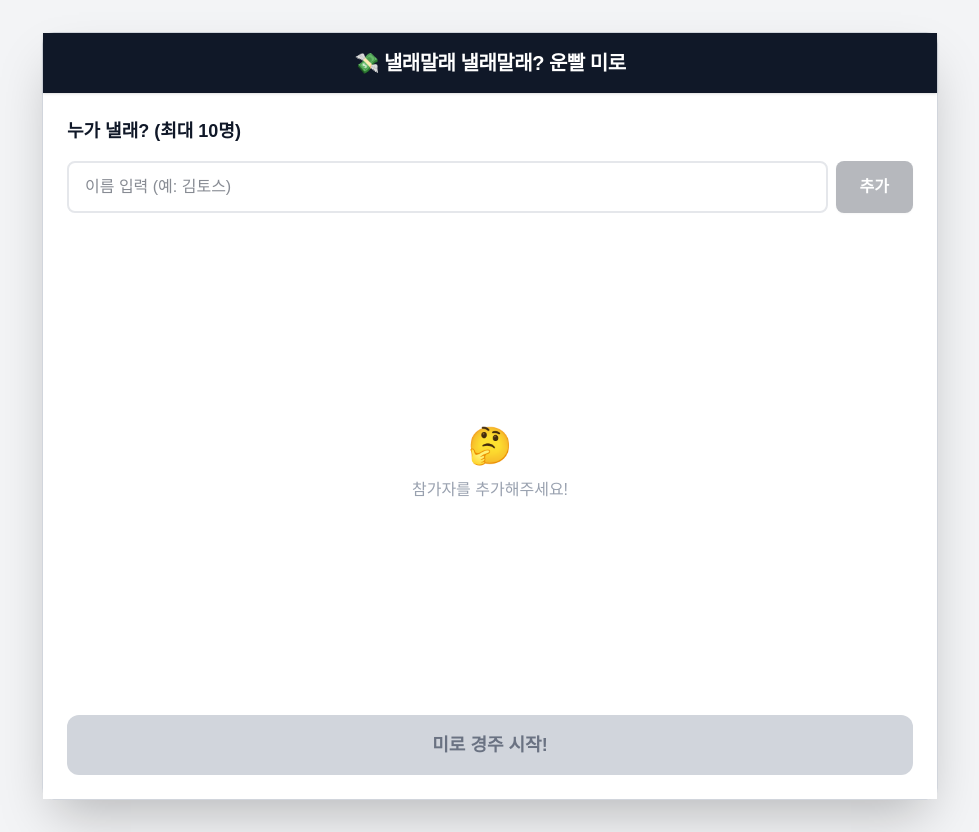
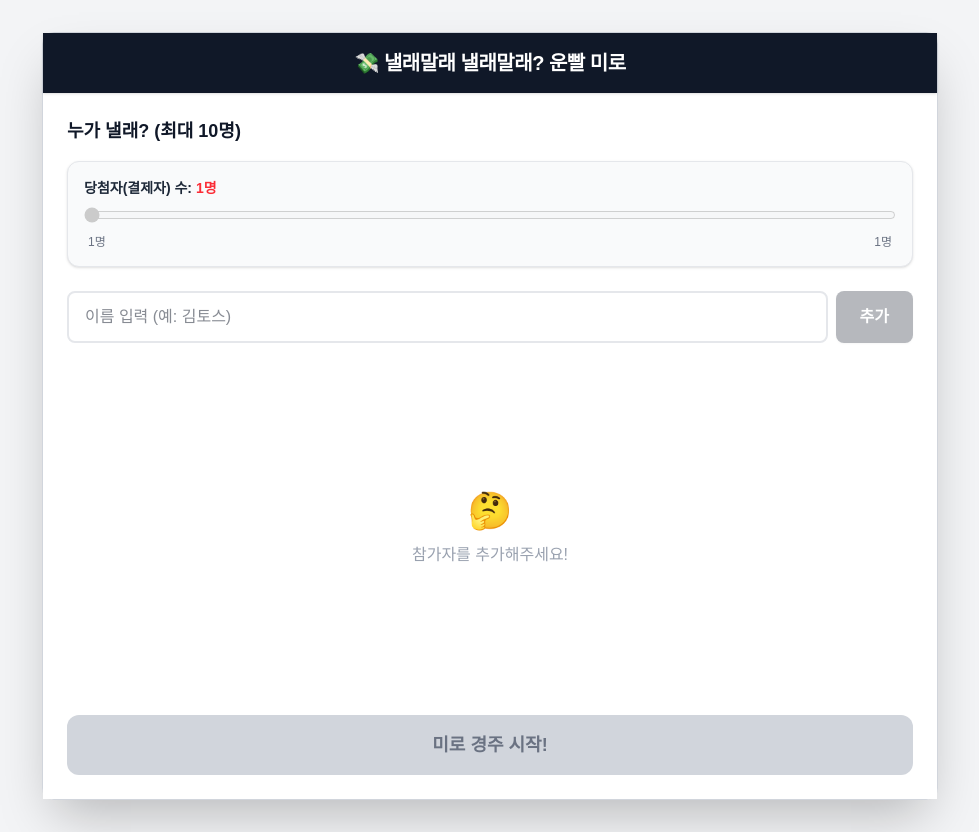
Before and after one commit to ahnseongeun/toss-maze, a Next.js app: page / in a window 1280 px wide. Shown: the whole page, without its empty margins (150-1129 px from the left). Built offline with nearby package versions, Linux system fonts and the light colour scheme.

Commit message:
feat: Add penalty count mode

```diff
--- a/src/app/page.tsx
+++ b/src/app/page.tsx
@@ -37,6 +37,7 @@ export default function TossMazeRace() {
   const [playerPositions, setPlayerPositions] = useState<{ x: number; y: number }[]>([]);
   const [ranks, setRanks] = useState<number[]>([]);
   const [leaderboard, setLeaderboard] = useState<{id: number, time: number}[]>([]);
+  const [penaltyCount, setPenaltyCount] = useState(1);
   const [isSlowMotion, setIsSlowMotion] = useState(false);
 
   const canvasRef = useRef<HTMLCanvasElement>(null);
@@ -61,7 +62,13 @@ export default function TossMazeRace() {
   };
 
   const removePlayer = (id: number) => {
-    setPlayers(players.filter((p) => p.id !== id));
+    setPlayers((prev) => {
+      const next = prev.filter((p) => p.id !== id);
+      if (penaltyCount > next.length - 1 && next.length >= 2) {
+        setPenaltyCount(next.length - 1);
+      }
+      return next;
+    });
   };
 
   const startRace = () => {
@@ -69,6 +76,8 @@ export default function TossMazeRace() {
       alert("최소 2명의 참가자가 필요합니다.");
       return;
     }
+    const finalPenaltyCount = Math.min(Math.max(1, penaltyCount), players.length - 1);
+    setPenaltyCount(finalPenaltyCount);
     generateMazeAndPaths();
     setLeaderboard([]);
     finishedPlayersRef.current = [];
@@ -226,12 +235,11 @@ export default function TossMazeRace() {
     const durationsByRank = new Array(players.length);
     for (let i = 0; i < players.length; i++) {
        if (i === 0) {
-          durationsByRank[i] = 10000 + Math.random() * 1000; // 1등은 10~11초
-       } else if (i === players.length - 1) {
-          // 꼴찌는 뒤에서 두번째 사람보다 정확히 0.05초(50ms) 늦게 들어오도록 설정
+          durationsByRank[i] = 10000 + Math.random() * 1000;
+       } else if (i === players.length - penaltyCount) {
+          // 💡 생존 턱걸이(마지막 안전권)와 첫 당첨자 사이를 0.05초(50ms) 차이로 만들어 극적 연출!
           durationsByRank[i] = durationsByRank[i-1] + 50;
        } else {
-          // 중간 등수들은 1.5초 간격으로 무작위 배분
           durationsByRank[i] = durationsByRank[i-1] + 1500 + Math.random() * 1000;
        }
     }
@@ -251,14 +259,19 @@ export default function TossMazeRace() {
          if (virtualTime < durations[i]) runningCount++;
       });
 
-      // 2명 이하 남았고, 꼴찌 앞사람(뒤에서 2등)의 도착 시간이 1초(1000ms) 이내로 남았을 때 슬로우 모션
+      // 생존자가 모두 도착했고, 꼴찌 그룹(당첨자들)의 첫 번째 사람 도착이 1초(1000ms) 이내로 남았을 때 슬로우 모션 발동!
       let shouldSlowMotion = false;
       if (players.length >= 2) {
-         const secondToLastId = ranks[ranks.length - 2];
-         const secondToLastIndex = players.findIndex(p => p.id === secondToLastId);
-         const secondToLastDuration = durations[secondToLastIndex];
+         // 마지막 안전권 참가자의 ID
+         const lastSafeId = ranks[ranks.length - penaltyCount - 1];
+         // (주의: penaltyCount가 players.length와 같다면 lastSafeId가 undefined 될 수 있으나 UI에서 제한됨)
+         if (lastSafeId) {
+           const lastSafeIndex = players.findIndex(p => p.id === lastSafeId);
+           const lastSafeDuration = durations[lastSafeIndex];
 
-         shouldSlowMotion = runningCount <= 2 && virtualTime >= secondToLastDuration - 1000;
+           // 현재 남은 러너가 '안전권 1명 + 당첨자들' 일 때부터 슬로우 모션
+           shouldSlowMotion = runningCount <= penaltyCount + 1 && virtualTime >= lastSafeDuration - 1000;
+         }
       }
 
       let speedFactor = 1.0;
@@ -399,14 +412,14 @@ export default function TossMazeRace() {
       ctx.textBaseline = "middle";
       ctx.fillText(p.emoji, px, py);
 
-      ctx.font = `bold ${cellSize * 0.25}px sans-serif`;
+      ctx.font = `bold ${cellSize * 0.45}px sans-serif`;
       const text = p.name;
       const textWidth = ctx.measureText(text).width;
-      const tagY = py - cellSize * 0.65;
+      const tagY = py - cellSize * 0.75;
 
       ctx.fillStyle = "rgba(0, 0, 0, 0.75)";
       ctx.beginPath();
-      ctx.roundRect(px - textWidth / 2 - 6, tagY - cellSize * 0.2 - 2, textWidth + 12, cellSize * 0.4 + 4, 4);
+      ctx.roundRect(px - textWidth / 2 - 8, tagY - cellSize * 0.25 - 2, textWidth + 16, cellSize * 0.5 + 4, 6);
       ctx.fill();
 
       ctx.fillStyle = "white";
@@ -435,6 +448,24 @@ export default function TossMazeRace() {
           {view === "input" && (
             <div className="p-6 flex-1 flex flex-col bg-white">
               <h2 className="text-lg font-bold mb-4 text-gray-900">누가 낼래? (최대 10명)</h2>
+
+              <div className="mb-6 bg-gray-50 p-4 rounded-xl border border-gray-200 shadow-sm">
+                <label className="block text-sm font-bold text-gray-800 mb-2">당첨자(결제자) 수: <span className="text-red-500 font-black">{penaltyCount}명</span></label>
+                <input
+                  type="range"
+                  min="1"
+                  max={Math.max(1, players.length - 1)}
+                  value={penaltyCount}
+                  onChange={(e) => setPenaltyCount(parseInt(e.target.value))}
+                  disabled={players.length < 2}
+                  className="w-full accent-gray-900 cursor-pointer"
+                />
+                <div className="flex justify-between text-xs text-gray-500 font-medium px-1 mt-1">
+                  <span>1명</span>
+                  <span>{Math.max(1, players.length - 1)}명</span>
+                </div>
+              </div>
+
               <div className="flex gap-2 mb-6">
                 <input
                   type="text"
@@ -513,7 +544,7 @@ export default function TossMazeRace() {
               <div className="w-full max-w-sm space-y-4 mb-8 text-black">
                 {ranks.map((id, index) => {
                   const p = players.find((p) => p.id === id)!;
-                  const isLoser = index === ranks.length - 1;
+                  const isLoser = index >= ranks.length - penaltyCount;
                   // Get recorded time from leaderboard if available
                   const record = leaderboard.find(l => l.id === p.id);
                   const timeStr = record ? record.time.toFixed(2) + "초" : "-";
```
